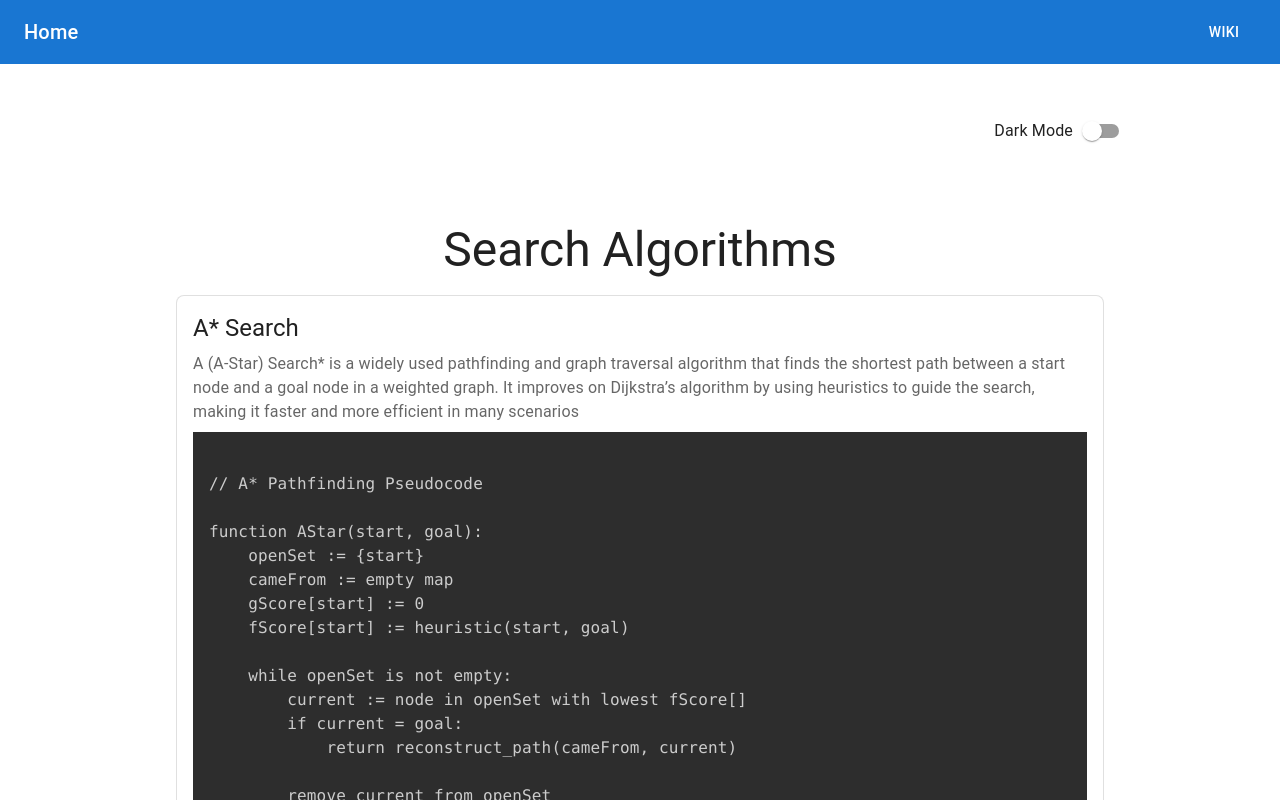
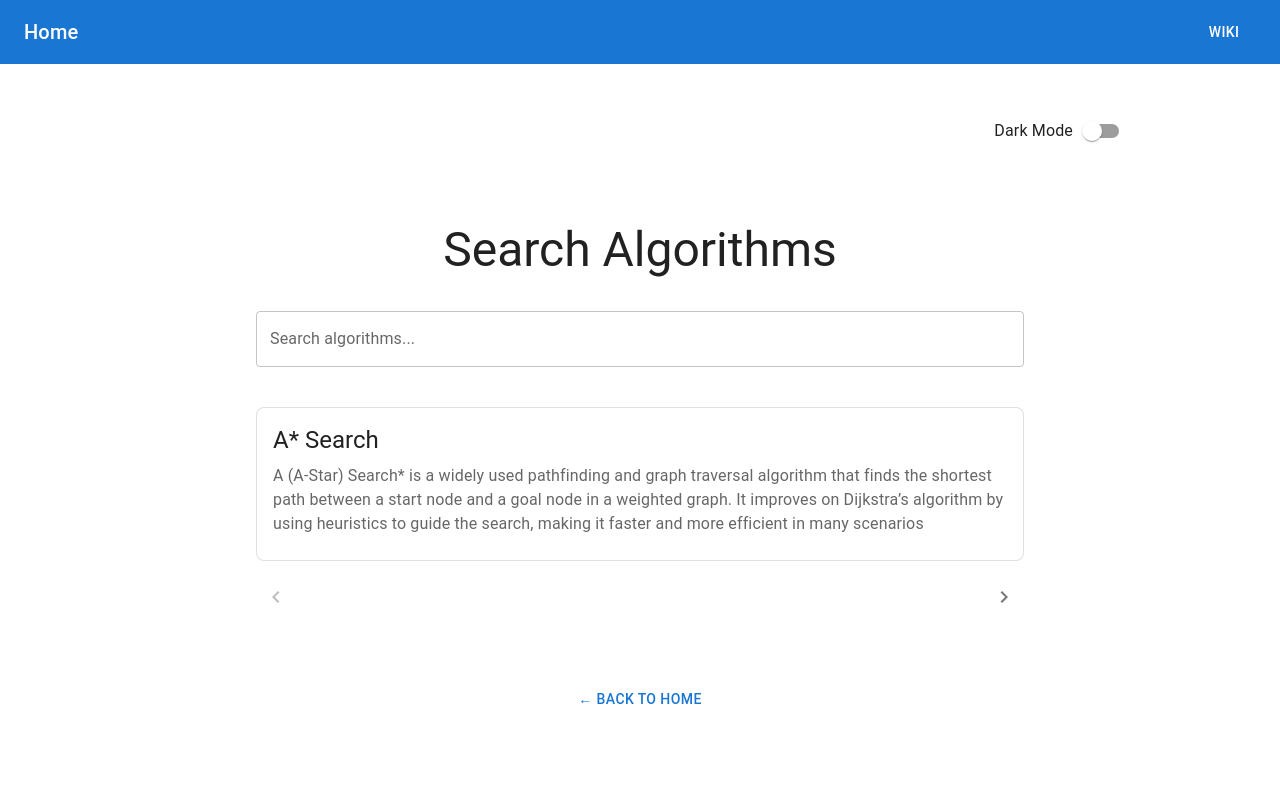
Before and after one commit to kwanlokto/graphing_library, a Next.js app: page /wiki in a window 1280 px wide. Shown: the top 800 px of the page. Built offline with nearby package versions, Linux system fonts and the light colour scheme.

Commit message:
modularize and create a simple search functionality

```diff
--- a/src/app/wiki/page.tsx
+++ b/src/app/wiki/page.tsx
@@ -1,21 +1,18 @@
-// app/wiki/search-algorithms/page.tsx
-
 "use client";
 
+import { Box, Button, IconButton, TextField, Typography } from "@mui/material";
 import {
-  Box,
-  Button,
-  Card,
-  CardContent,
-  Grid,
-  Typography,
-} from "@mui/material";
+  MdOutlineKeyboardArrowLeft,
+  MdOutlineKeyboardArrowRight,
+} from "react-icons/md";
+import { Suspense, lazy, useState } from "react";
 
 import Link from "next/link";
 import React from "react";
-import SyntaxHighlighter from "react-syntax-highlighter";
 import { pseudocode as aStarPseudocode } from "@/algorithms/a_star";
-import { tomorrow } from "react-syntax-highlighter/dist/cjs/styles/prism";
+import { pseudocode as dijkstraPseudocode } from "@/algorithms/dijkstra";
+
+const AlgorithmWikiCard = lazy(() => import("@/ui/algorithm_wiki_card")); // lazy-loaded component
 
 const searchAlgorithms = [
   // {
@@ -50,7 +47,7 @@ const searchAlgorithms = [
         many scenarios
       </>
     ),
-    psudocode: aStarPseudocode,
+    pseudocode: aStarPseudocode,
   },
   {
     name: "Dijkstra",
@@ -62,54 +59,68 @@ const searchAlgorithms = [
         weighted graph (a graph where edges have numerical weights or costs).
       </>
     ),
-    psudocode: aStarPseudocode,
+    pseudocode: dijkstraPseudocode,
   },
 ];
 
 export default function SearchAlgorithmsPage() {
+  const [index, setIndex] = useState(0);
+  const [query, setQuery] = useState("");
+
+  const filteredAlgorithms = searchAlgorithms.filter((algo) =>
+    algo.name.toLowerCase().includes(query.toLowerCase())
+  );
+
+  const currentAlgo = filteredAlgorithms[index];
+
+  const handleNext = () => {
+    if (index < filteredAlgorithms.length - 1) setIndex(index + 1);
+  };
+
+  const handlePrev = () => {
+    if (index > 0) setIndex(index - 1);
+  };
+
   return (
-    <Box sx={{ px: 2, py: 6, mx: "auto" }}>
+    <Box sx={{ px: 2, py: 6, mx: "auto", maxWidth: 800 }}>
       <Typography variant="h3" component="h1" align="center" gutterBottom>
         Search Algorithms
       </Typography>
 
-      <Grid container spacing={4}>
-        {searchAlgorithms.map((algo) => (
-          <Grid size={12} key={algo.key}>
-            <Card
-              variant="outlined"
-              sx={{
-                transition: "0.3s",
-                "&:hover": { boxShadow: 3 },
-                borderRadius: 2,
-              }}
-            >
-              <CardContent>
-                <Typography variant="h5" component="div" gutterBottom>
-                  {algo.name}
-                </Typography>
-                <Typography color="text.secondary">
-                  {algo.description}
-                </Typography>
-                {algo.psudocode && (
-                  <SyntaxHighlighter language="text" style={tomorrow}>
-                    {algo.psudocode}
-                  </SyntaxHighlighter>
-                )}
-              </CardContent>
-            </Card>
-          </Grid>
-        ))}
-      </Grid>
+      <TextField
+        fullWidth
+        margin="normal"
+        label="Search algorithms..."
+        variant="outlined"
+        value={query}
+        onChange={(e) => {
+          setQuery(e.target.value);
+          setIndex(0); // reset index on new search
+        }}
+      />
+
+      <Suspense fallback={<Typography>Loading...</Typography>}>
+        {currentAlgo ? (
+          <AlgorithmWikiCard {...currentAlgo} />
+        ) : (
+          <Typography>No algorithms found.</Typography>
+        )}
+      </Suspense>
+
+      <Box mt={2} display="flex" justifyContent="space-between">
+        <IconButton onClick={handlePrev} disabled={index === 0}>
+          <MdOutlineKeyboardArrowLeft />
+        </IconButton>
+        <IconButton
+          onClick={handleNext}
+          disabled={index >= filteredAlgorithms.length - 1}
+        >
+          <MdOutlineKeyboardArrowRight />
+        </IconButton>
+      </Box>
 
       <Box mt={8} textAlign="center">
-        <Button
-          component={Link}
-          href="/"
-          variant="text"
-          color="primary"
-          size="small"
-        >
+        <Button component={Link} href="/" variant="text" color="primary">
           ← Back to Home
         </Button>
       </Box>
--- /dev/null
+++ b/src/ui/algorithm_wiki_card.tsx
@@ -0,0 +1,43 @@
+"use client";
+
+import { Card, CardContent, Typography } from "@mui/material";
+
+import { ReactElement } from "react";
+import { Prism as SyntaxHighlighter } from "react-syntax-highlighter";
+import { tomorrow } from "react-syntax-highlighter/dist/cjs/styles/prism";
+
+interface AlgorithmCardProps {
+  name: string;
+  description: string | ReactElement;
+  psudocode?: string;
+}
+
+export default function AlgorithmWikiCard({
+  name,
+  description,
+  psuedocode,
+}: AlgorithmCardProps) {
+  return (
+    <Card
+      variant="outlined"
+      sx={{
+        mt: 4,
+        transition: "0.3s",
+        "&:hover": { boxShadow: 3 },
+        borderRadius: 2,
+      }}
+    >
+      <CardContent>
+        <Typography variant="h5" component="div" gutterBottom>
+          {name}
+        </Typography>
+        <Typography color="text.secondary">{description}</Typography>
+        {psuedocode && (
+          <SyntaxHighlighter language="text" style={tomorrow}>
+            {psuedocode}
+          </SyntaxHighlighter>
+        )}
+      </CardContent>
+    </Card>
+  );
+}
```
